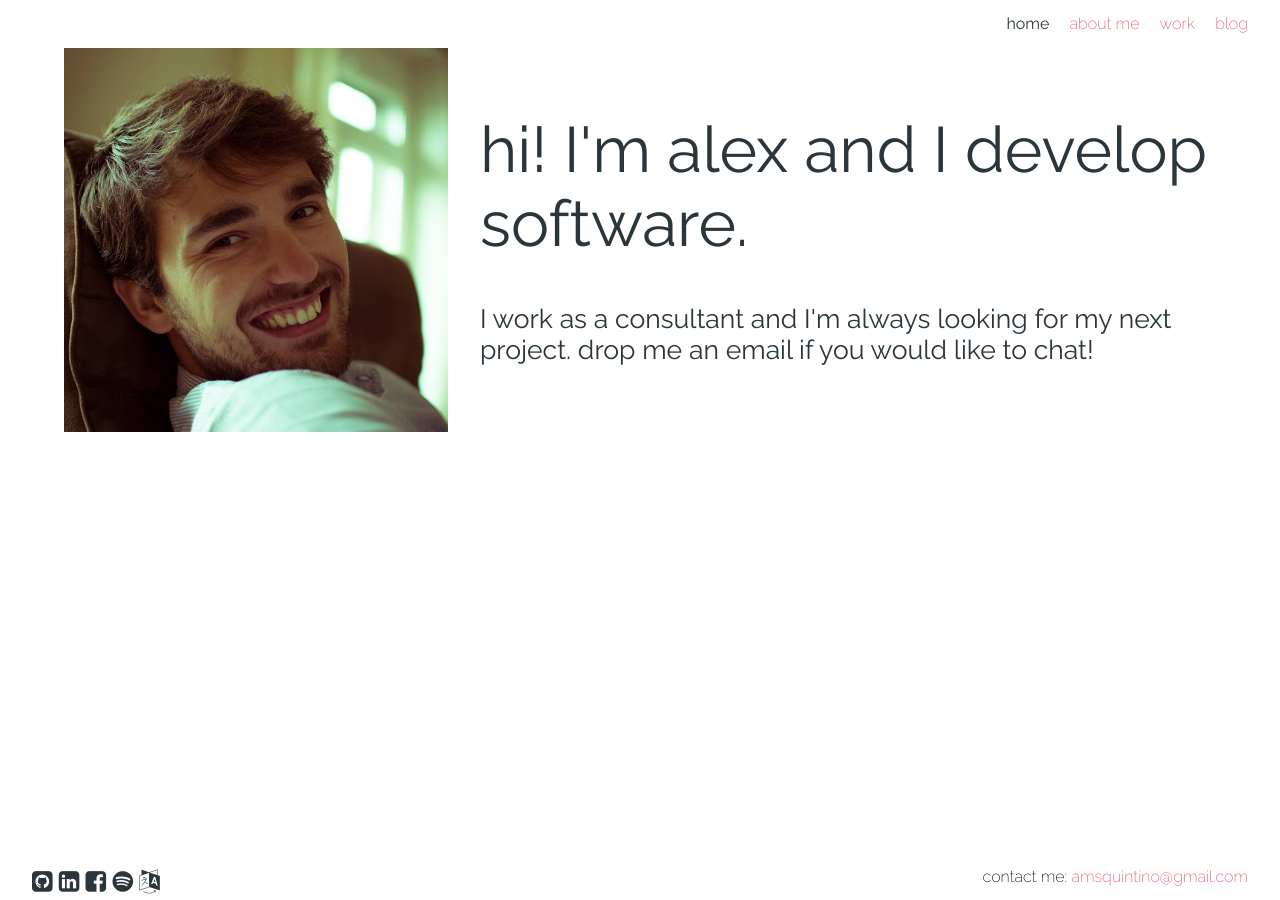
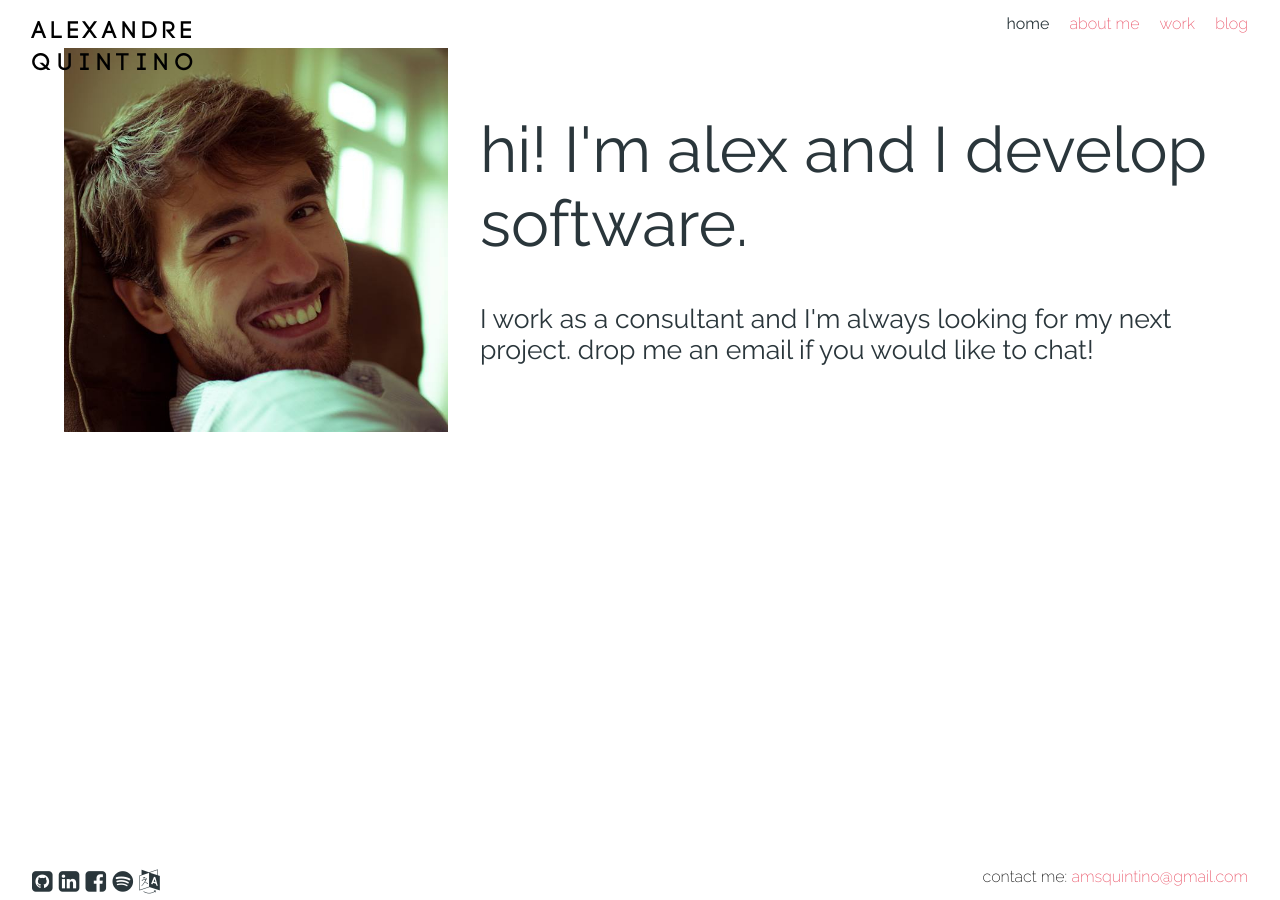
Before and after one commit to alexquintino/alexquintino.github.io, a Jekyll site: the page built from index.html, in a window 1280 px wide. Built offline with Jekyll 4.4.1, drawn with Linux system fonts in a browser that asks for light colours; nearby versions of some CDN libraries.

Commit message:
Added logo to top bar

```diff
--- a/_includes/header.html
+++ b/_includes/header.html
@@ -1,4 +1,10 @@
 <header>
+  <div class="pure-g">
+    <div class="pure-u-1-2 logo">
+        <div>Alexandre</div>
+        <div class="last-name">Quintino</div>
+    </div>
+  <div class="pure-u-1-2">
     <nav>
       <ul>
         <li><a href="/" {% if page.page == "home" %}class="active" {%endif%}> home</a></li>
@@ -7,4 +13,5 @@
         <li><a href="/blog" {% if page.page == "blog" %}class="active" {%endif%}>blog</a></li>
       </ul>
     </nav>
+  </div>
 </header>
--- /dev/null
+++ b/_sass/_font.scss
@@ -0,0 +1,6 @@
+@font-face {
+  font-family: 'CODE';
+  font-style: normal;
+  font-weight: 200;
+  src: url(/fonts/code_bold.otf)
+}
--- a/_sass/_header.scss
+++ b/_sass/_header.scss
@@ -6,10 +6,12 @@ header {
   width: 100%;
   height: $header-height;
   z-index: 100;
+  padding: 1em 2em;
+  margin: 0;
+
+
 
   nav {
-    padding: 1em 2em;
-    margin: 0;
     float: right;
     background-color: white;
 
@@ -29,4 +31,18 @@ header {
       }
     }
   }
+
+  .logo {
+    div {
+      font-family: 'CODE', sans-serif;
+      font-size: 1.5rem;
+      line-height: 2rem;
+      letter-spacing: 5px;
+    }
+
+    .last-name {
+      letter-spacing: 7.5px;
+    }
+
+  }
 }
--- a/css/main.scss
+++ b/css/main.scss
@@ -14,6 +14,7 @@ $faded-out-color: lightgray;
 @import "footer";
 @import "syntax";
 @import "blog";
+@import "font";
 
 * {
   -webkit-box-sizing: border-box;
```
Also changed, not shown: fonts/code_bold.otf (added). Lines whose indentation alone changed are shown as unchanged.
